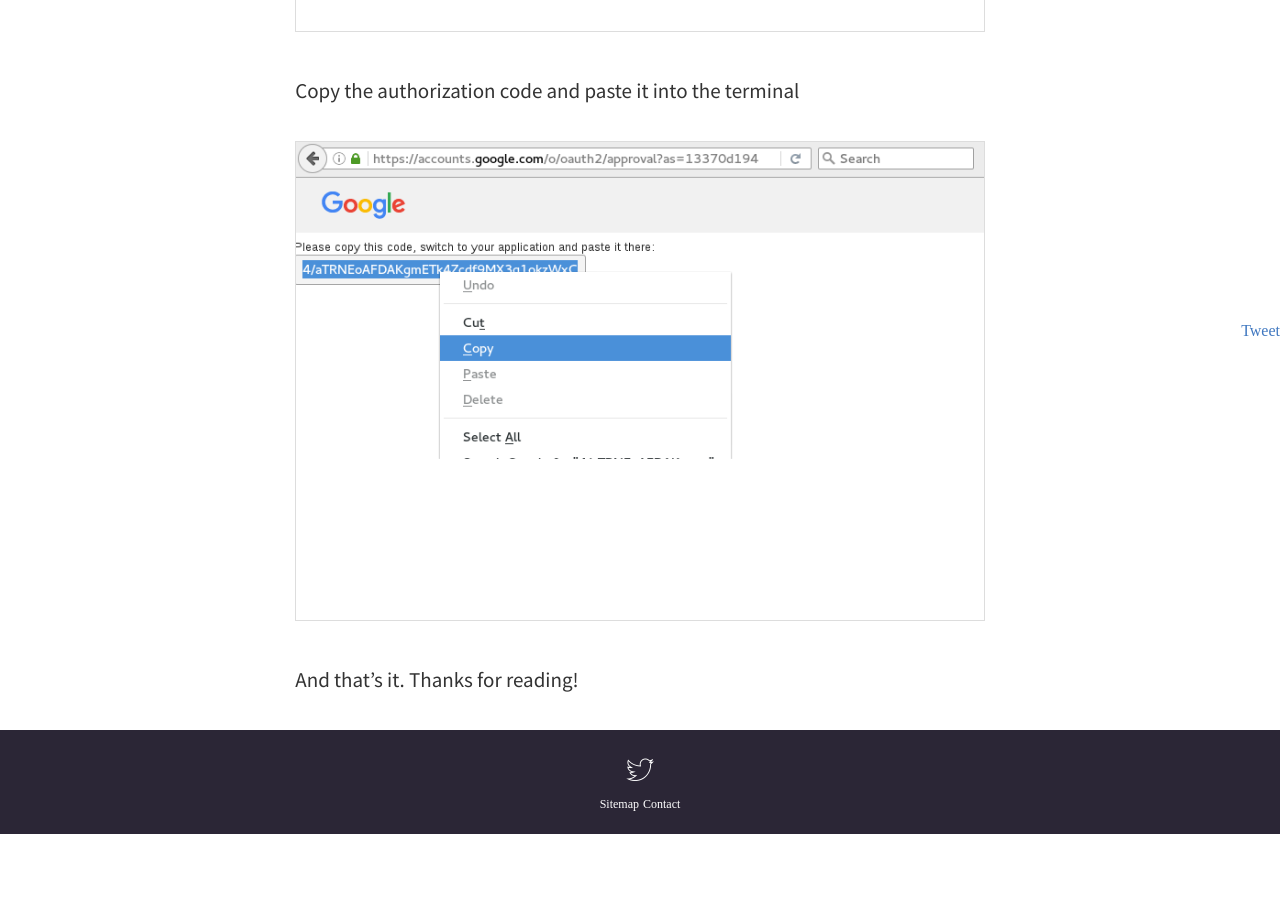
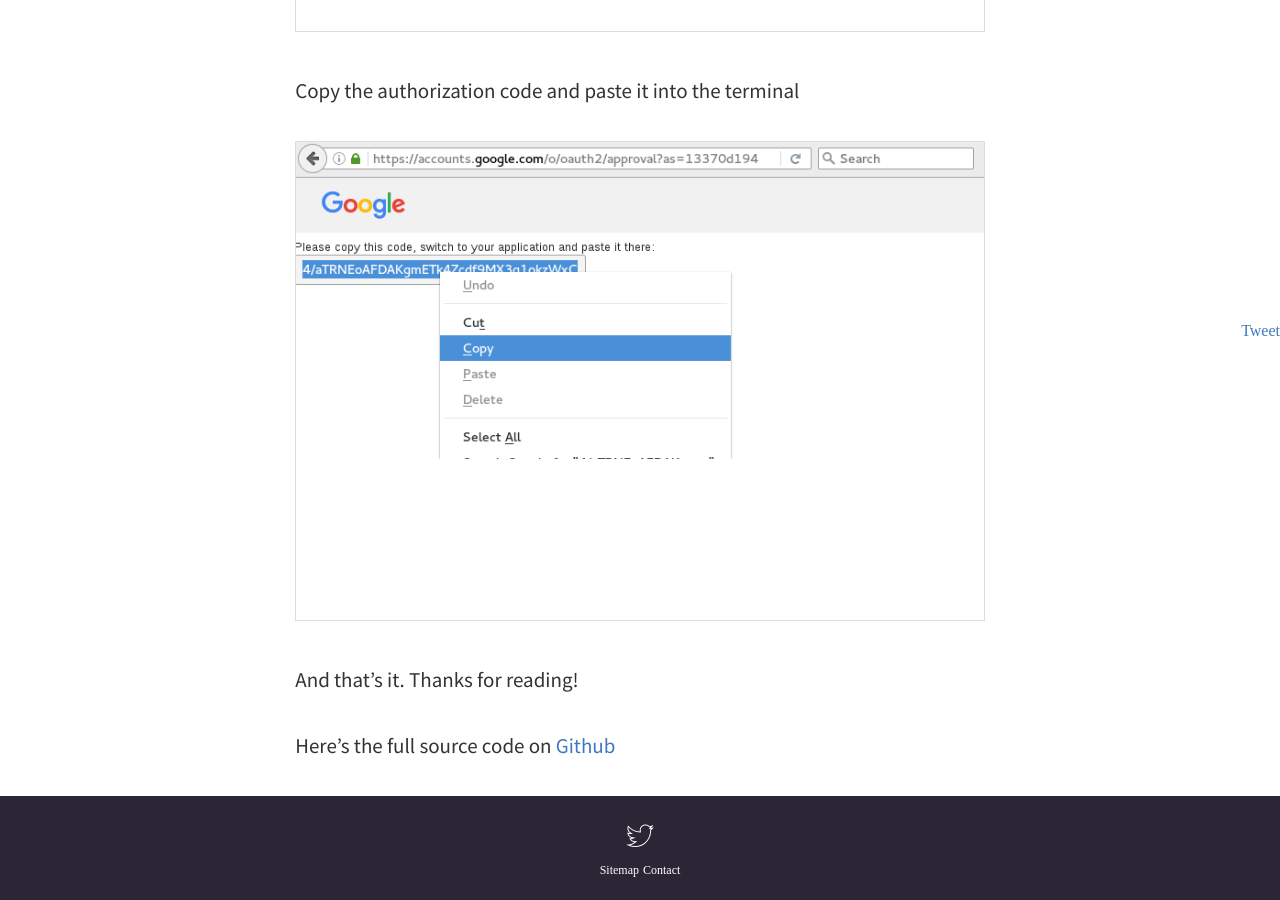
Before and after one commit to xDinomode/Dinosaurscode, a Jekyll site: the page built from _posts/2016-06-23-golang-and-google-gmail-api.md, in a window 1280 px wide and 900 px high, scrolled down 10385 px. Built offline with Jekyll 4.4.1, drawn with Linux system fonts in a browser that asks for light colours; some web fonts are replaced; comment, search, counter and statistics services are not loaded; before the commit the page ends 11219 px from its top, so only the background shows below that.

Commit message:
added github link

```diff
--- a/_posts/2016-06-23-golang-and-google-gmail-api.md
+++ b/_posts/2016-06-23-golang-and-google-gmail-api.md
@@ -283,3 +283,5 @@ Copy the authorization code and paste it into the terminal
 ![Gmail API authcode](/images/gmailapiauthcode.png)
 
 And that's it. Thanks for reading!
+
+Here's the full source code on [Github](https://github.com/xDinomode/Go-Gmail-Api-Example)
```
